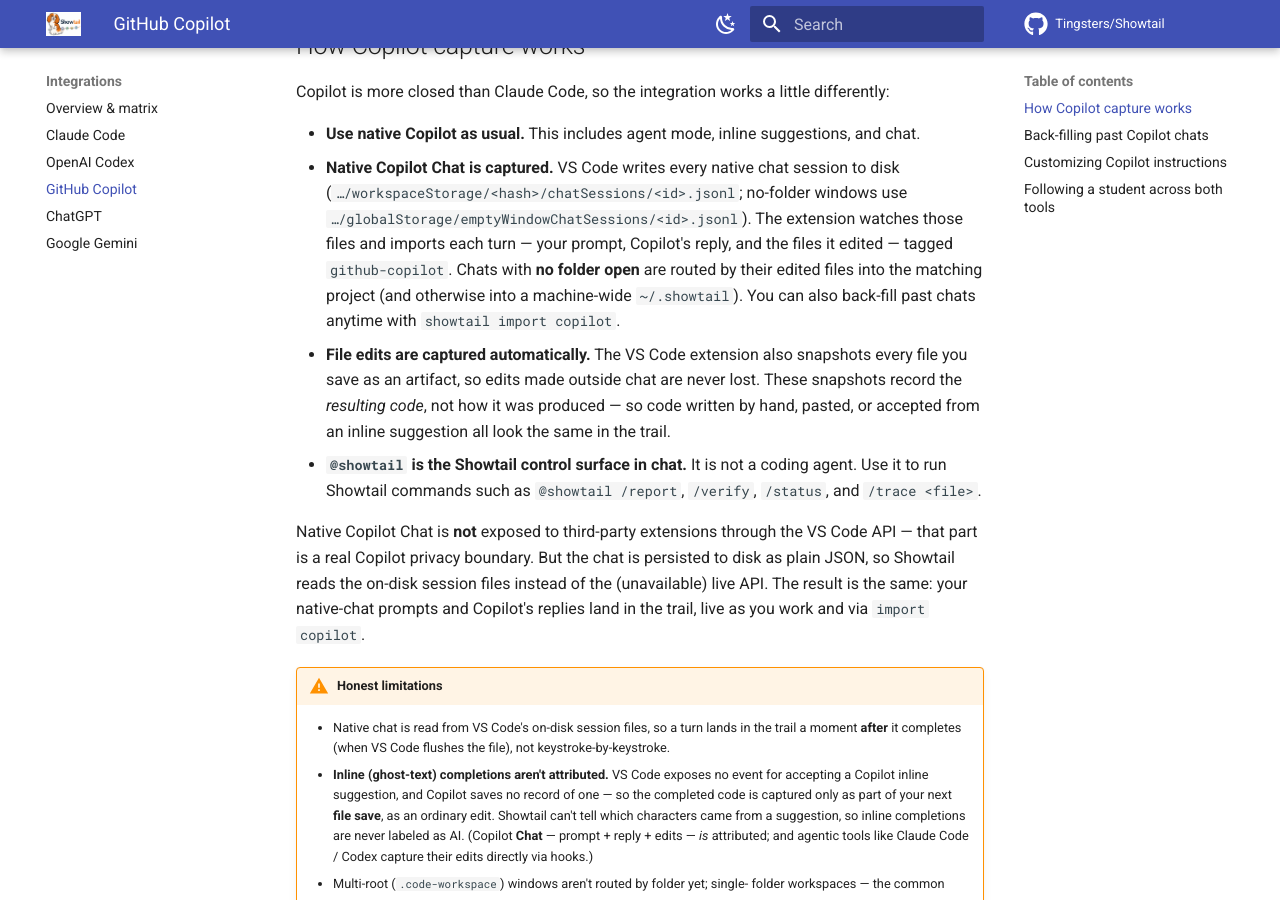
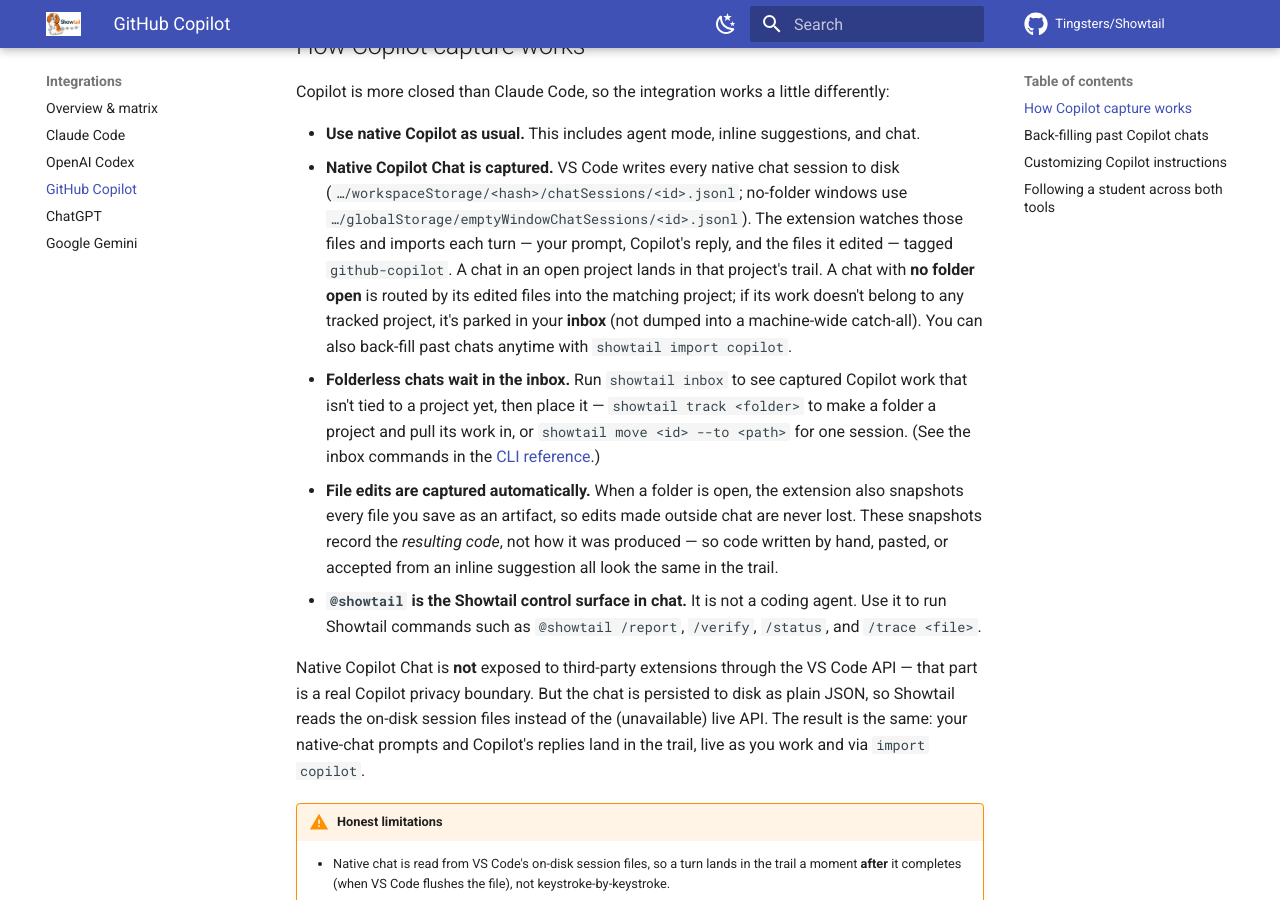
Before and after one commit to Tingsters/Showtail, an MkDocs documentation site: the page built from docs/integrations/copilot.md, in a window 1280 px wide and 900 px high, scrolled down 725 px. Built offline with MkDocs 1.6.1 and Material for MkDocs 9.7.7, drawn with Linux system fonts in a browser that asks for light colours; comment, search, counter and statistics services are not loaded.

Commit message:
docs(copilot): folderless chats go to the inbox, not ~/.showtail
The routing description was stale: after the inbox/global-ledger work, a no-folder
Copilot chat whose edits don't resolve to a tracked project is parked in the inbox
(surfaced via `showtail inbox`, placed via `track`/`move`) — never the machine-wide
`~/.showtail` catch-all (as the importCopilot --auto tests assert). Also add an inbox
pointer (the doc never mentioned it) and note save-snapshots happen when a folder is open.

Co-Authored-By: Claude Opus 4.8 <noreply@anthropic.com>

```diff
--- a/docs/integrations/copilot.md
+++ b/docs/integrations/copilot.md
@@ -39,13 +39,20 @@ differently:
   disk (`…/workspaceStorage/<hash>/chatSessions/<id>.jsonl`; no-folder windows use
   `…/globalStorage/emptyWindowChatSessions/<id>.jsonl`). The extension watches those
   files and imports each turn — your prompt, Copilot's reply, and the files it edited
-  — tagged `github-copilot`. Chats with **no folder open** are routed by their edited
-  files into the matching project (and otherwise into a machine-wide `~/.showtail`).
-  You can also back-fill past chats anytime with `showtail import copilot`.
-- **File edits are captured automatically.** The VS Code extension also snapshots
-  every file you save as an artifact, so edits made outside chat are never lost. These
-  snapshots record the *resulting code*, not how it was produced — so code written by
-  hand, pasted, or accepted from an inline suggestion all look the same in the trail.
+  — tagged `github-copilot`. A chat in an open project lands in that project's trail.
+  A chat with **no folder open** is routed by its edited files into the matching
+  project; if its work doesn't belong to any tracked project, it's parked in your
+  **inbox** (not dumped into a machine-wide catch-all). You can also back-fill past
+  chats anytime with `showtail import copilot`.
+- **Folderless chats wait in the inbox.** Run `showtail inbox` to see captured Copilot
+  work that isn't tied to a project yet, then place it — `showtail track <folder>` to
+  make a folder a project and pull its work in, or `showtail move <id> --to <path>` for
+  one session. (See the inbox commands in the [CLI reference](../reference/cli.md).)
+- **File edits are captured automatically.** When a folder is open, the extension also
+  snapshots every file you save as an artifact, so edits made outside chat are never
+  lost. These snapshots record the *resulting code*, not how it was produced — so code
+  written by hand, pasted, or accepted from an inline suggestion all look the same in
+  the trail.
 - **`@showtail` is the Showtail control surface in chat.** It is not a coding
   agent. Use it to run Showtail commands such as `@showtail /report`, `/verify`,
   `/status`, and `/trace <file>`.
```
